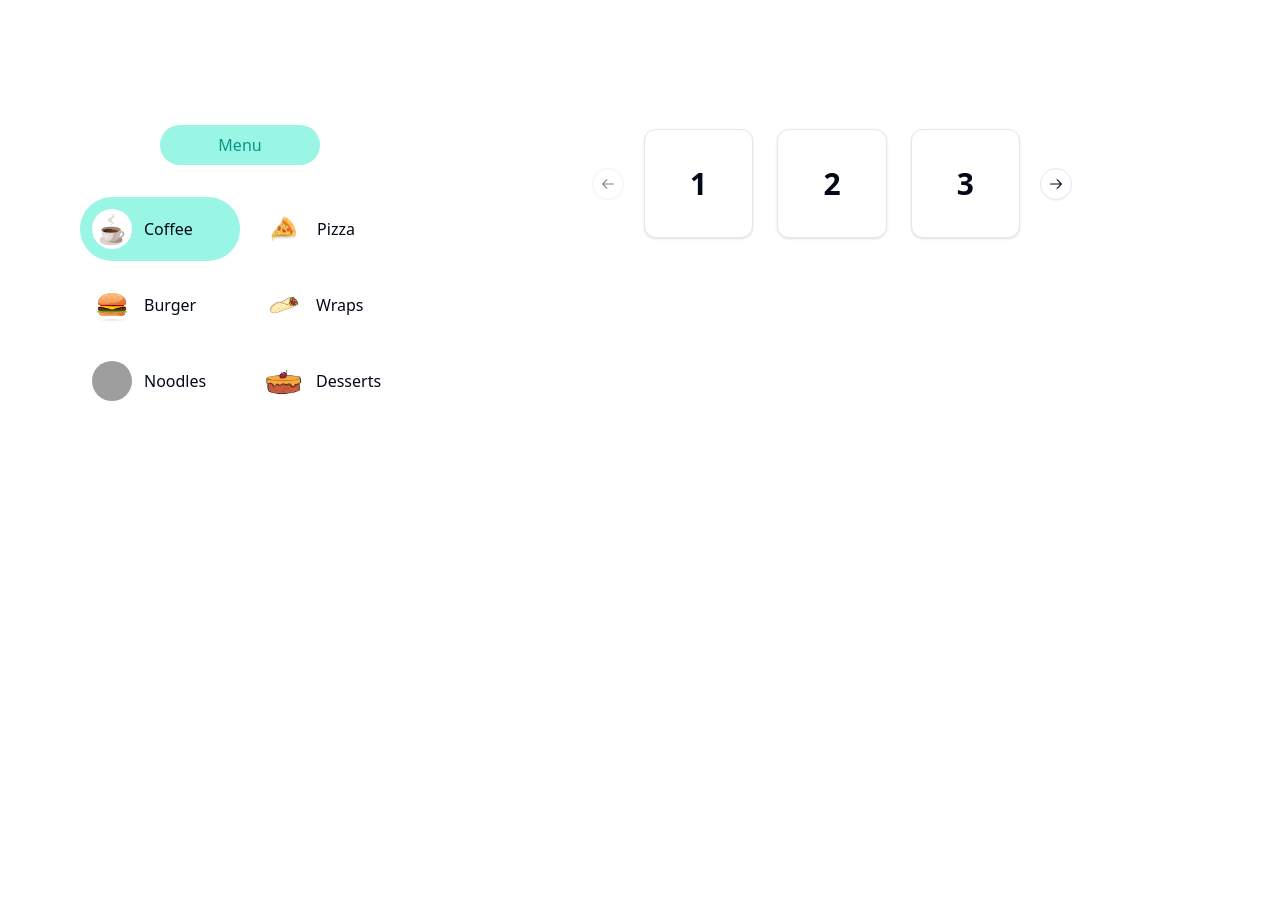
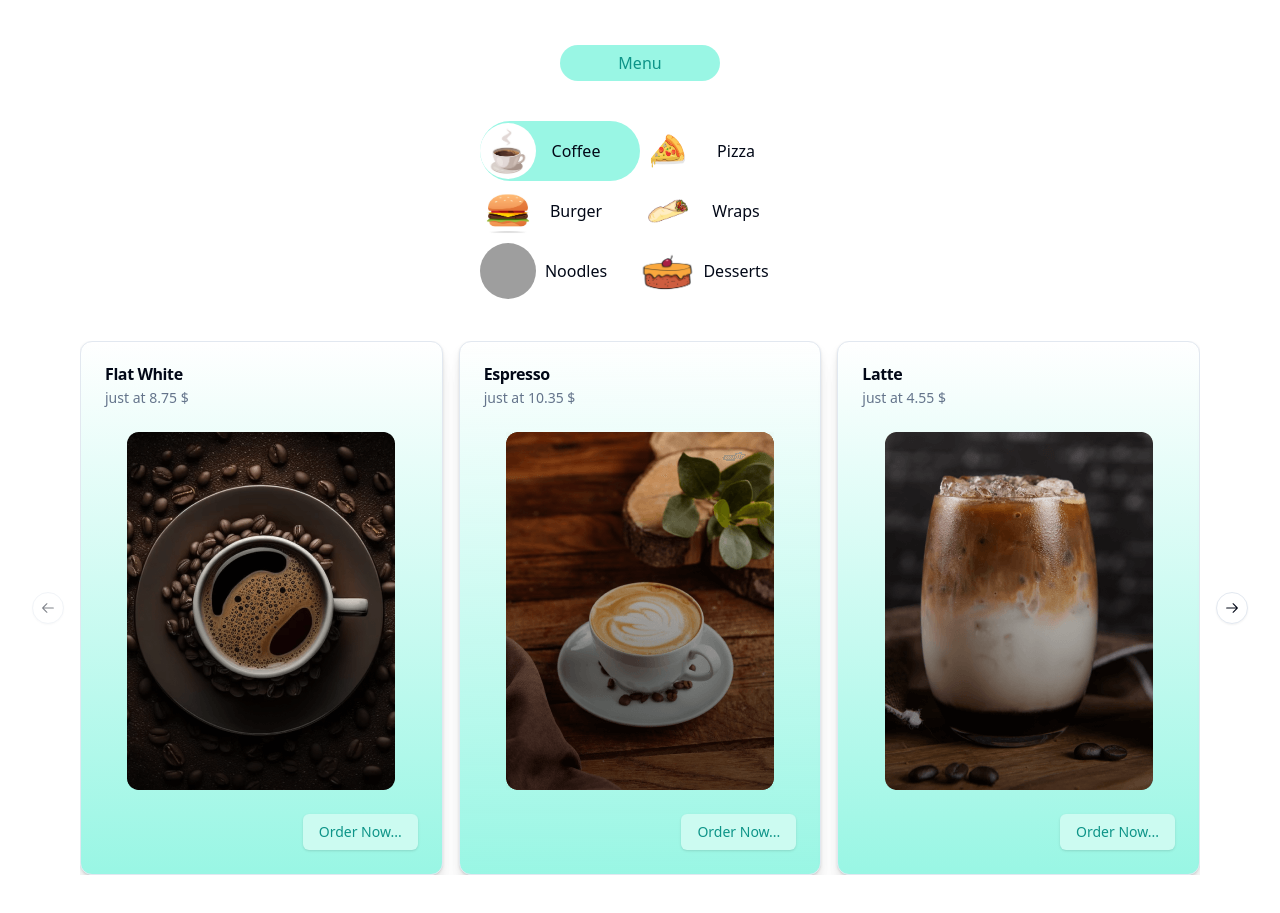
Before and after one commit to SrinivasBallari/cafe-app, a React (Vite) app in the folder frontend/: page / in a window 1280 px wide. Shown: the part 1540-2453 px from the top of the page. Before the commit the page ends 2065 px from the top, so only its background shows below. Built offline with nearby package versions, Linux system fonts and the light colour scheme; grey boxes are pictures that could not be loaded.

Commit message:
home-page carousel's section done

```diff
--- a/frontend/src/components/HomeMiniMenuSection.jsx
+++ b/frontend/src/components/HomeMiniMenuSection.jsx
@@ -6,8 +6,8 @@ import noodlesAnm from '../assets/images/noodlesAnm.jpg';
 import coffeeAnm from '../assets/images/coffeeAnm.jpg';
 import cakeAnm from '../assets/images/cakeAnm.jpg';
 import burgerAnm from '../assets/images/burgerAnm.jpg';
-
-import { Card, CardContent } from "@/components/ui/card"
+import { Button } from './ui/button.jsx';
+import { Card, CardHeader, CardFooter, CardTitle, CardDescription } from "@/components/ui/card"
 import {
     Carousel,
     CarouselContent,
@@ -15,6 +15,7 @@ import {
     CarouselNext,
     CarouselPrevious,
 } from "@/components/ui/carousel"
+import Home from '@/pages/Home.jsx';
 
 const HomeMiniMenuSection = () => {
     const [selectedItem, setSelectedItem] = useState("Coffee");
@@ -34,24 +35,21 @@ const HomeMiniMenuSection = () => {
 
     return (
         <>
-            <div className='py-20 px-20 grid grid-cols-2'>
+            <div className='flex flex-col pb-20 px-20 2xl:grid 2xl:grid-cols-3'>
 
-                <div>
-                    <div className="bg-teal-200 text-teal-600 rounded-full w-40 p-2 ml-20 inline-flex justify-center">
-                        Menu
-                    </div>
+                <div className='flex justify-center'>
 
-                    <div className="grid grid-rows-3 grid-flow-col gap-3 w-80 py-8">
+                    <div className="grid grid-rows-3 grid-flow-col w-80 py-10">
                         {Object.keys(menuList).map((item, index) => (
-                            <div key={index} className={`flex py-3 px-3 gap-3 w-40 ${selectedItem === item ? 'bg-teal-200 rounded-full' : 'bg-none'}`}>
+                            <div key={index} className={`flex justify-start items-center w-[160px] h-[60px] ${selectedItem === item ? 'bg-teal-200 rounded-full' : 'bg-none'}`}>
                                 <img
                                     src={mapping[item]}
                                     alt="loading"
-                                    className="w-10 h-10 rounded-full bg-none"
+                                    className="w-14 h-14 rounded-full bg-none"
                                 />
                                 <button
                                     onClick={() => handleClick(item)}
-                                    className='w-10 h-10 hover:text-teal-400'
+                                    className='w-20 h-20 hover:text-teal-600'
                                 >
                                     {item}
                                 </button>
@@ -60,23 +58,28 @@ const HomeMiniMenuSection = () => {
                     </div>
                 </div>
 
-                <div>
+                <div className='col-span-2'>
                     <Carousel
                         opts={{
                             align: "start",
                         }}
-                        className="w-full max-w-sm"
+                        className=""
                     >
                         <CarouselContent>
-                            {Array.from({ length: 5 }).map((_, index) => (
+                            {menuList[selectedItem].map((obj, index) => (
                                 <CarouselItem key={index} className="md:basis-1/2 lg:basis-1/3">
-                                    <div className="p-1">
-                                        <Card>
-                                            <CardContent className="flex aspect-square items-center justify-center p-6">
-                                                <span className="text-3xl font-semibold">{index + 1}</span>
-                                            </CardContent>
+                                    <Card className="bg-gradient-to-t from-teal-200 drop-shadow-xl">
+                                        <CardHeader>
+                                            <CardTitle>{obj.name}</CardTitle>
+                                            <CardDescription>just at {obj.price} $</CardDescription>
+                                        </CardHeader>
+                                        <CardDescription className="mx-5 flex justify-center pb-6">
+                                            <img src={obj.image} alt="loading" />
+                                        </CardDescription>
+                                        <CardFooter className="flex justify-end ">
+                                            <Button className='bg-teal-100 text-teal-600 hover:bg-none hover:text-white'>Order Now...</Button>
+                                        </CardFooter>
                                     </Card>
-                                    </div>
                                 </CarouselItem>
                             ))}
                         </CarouselContent>
--- a/frontend/src/pages/Home.jsx
+++ b/frontend/src/pages/Home.jsx
@@ -12,7 +12,7 @@ import HomeMiniMenuSection from '../components/HomeMiniMenuSection'
 const Home = () => {
     return (
         <>
-        {/* intro-section */}
+            {/* intro-section */}
             <div className="flex flex-col justify-around xl:flex-row bg-gradient-to-b from-teal-100 py-10">
                 <div className="py-20 px-10 text-center xl:text-start">
                     <div className="bg-teal-200 text-teal-600 rounded-full w-40 p-1 mb-5 inline-flex justify-center">#Special Food 🍕</div>
@@ -73,10 +73,10 @@ const Home = () => {
                 </div>
             </div>
 
-        {/* about-us section */}
+            {/* about-us section */}
             <div className='flex flex-col-reverse sm:justify-around md:py-20 px-10 xl:flex-row sm:pt-0'>
                 <div className='flex justify-center items-center py-10'>
-                    <img src={homePagePizzaImage} alt="loading"  className='rounded-lg bg-gray-100 object-fill'/>
+                    <img src={homePagePizzaImage} alt="loading" className='rounded-lg bg-gray-100 object-fill' />
                 </div>
                 <div className='flex-col text-center'>
                     <div className="bg-teal-200 text-teal-600 rounded-full w-40 p-1 mb-4 inline-flex justify-center">About Us</div>
@@ -128,9 +128,11 @@ const Home = () => {
 
             </div>
 
-        {/* home-menu section */}
-            <HomeMiniMenuSection/>
-
+            {/* home-menu section */}
+            <div className="bg-teal-200 text-teal-600 rounded-full w-40 p-1.5 flex justify-center display-block m-auto 2xl:mb-10 2xl:mt-2">
+                Menu
+            </div>
+            <HomeMiniMenuSection />
         </>
     )
 }
--- a/frontend/src/temp/HomePageMiniMenuData.js
+++ b/frontend/src/temp/HomePageMiniMenuData.js
@@ -34,6 +34,16 @@ const menuList = {
             name: "Latte",
             price: "4.55"
         },
+        {
+            image: coffee1,
+            name: "Flat White",
+            price: "8.75"
+        },
+        {
+            image: coffee2,
+            name: "Espresso",
+            price: "10.35"
+        },
     ],
     Burger: [
         {
@@ -51,6 +61,16 @@ const menuList = {
             image: burger3,
             name: "Cheese-Burger",
             price: "4.55"
+        },
+        {
+            image: burger1,
+            name: "Fried-Egg Burger",
+            price: "8.75"
+        },
+        {
+            image: burger2,
+            name: "Meat Burger",
+            price: "10.35"
         },
     ],
 
@@ -71,6 +91,16 @@ const menuList = {
             name: "Chicken Noodles",
             price: "4.55"
         },
+        {
+            image: noodles1,
+            name: "Veg-Noodles",
+            price: "8.75"
+        },
+        {
+            image: noodles2,
+            name: "Egg-Noodles",
+            price: "10.35"
+        },
     ],
 
     Pizza : [
@@ -89,6 +119,16 @@ const menuList = {
             image: pizza3,
             name: "Chicken Noodles",
             price: "4.55"
+        },
+        {
+            image: pizza1,
+            name: "Veg-Noodles",
+            price: "8.75"
+        },
+        {
+            image: pizza2,
+            name: "Egg-Noodles",
+            price: "10.35"
         },
     ],
 
@@ -109,6 +149,16 @@ const menuList = {
             name: "Garlic Wraps",
             price: "4.55"
         },
+        {
+            image: wraps1,
+            name: "Veg-Wraps",
+            price: "8.75"
+        },
+        {
+            image: wraps2,
+            name: "Chicken-Wrap",
+            price: "10.35"
+        },
     ],
 
     Desserts : [
@@ -125,8 +175,18 @@ const menuList = {
 
         {
             image: cake3,
-            name: "Belgium-Choco;ate",
+            name: "Belgium-Chocolate",
             price: "4.55"
+        },
+        {
+            image: cake1,
+            name: "Brownie-pie",
+            price: "8.75"
+        },
+        {
+            image: cake2,
+            name: "Dark-Chocolate",
+            price: "10.35"
         },
     ]
 };
```
Lines whose indentation alone changed are shown as unchanged.
